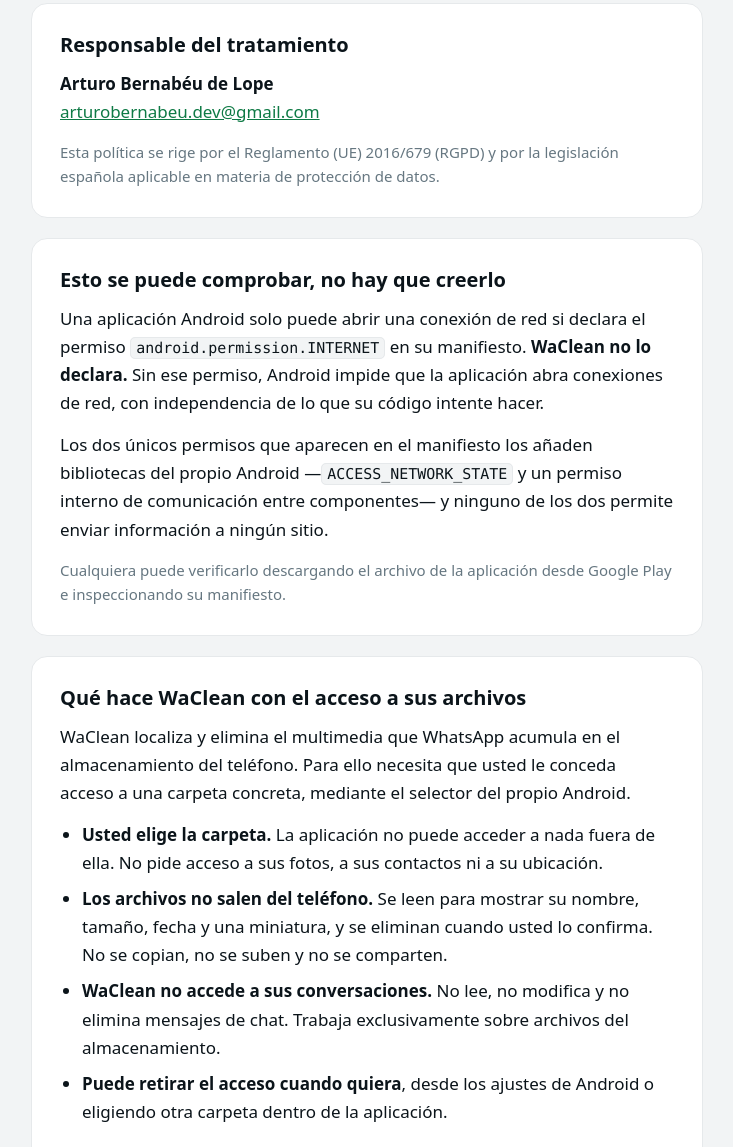
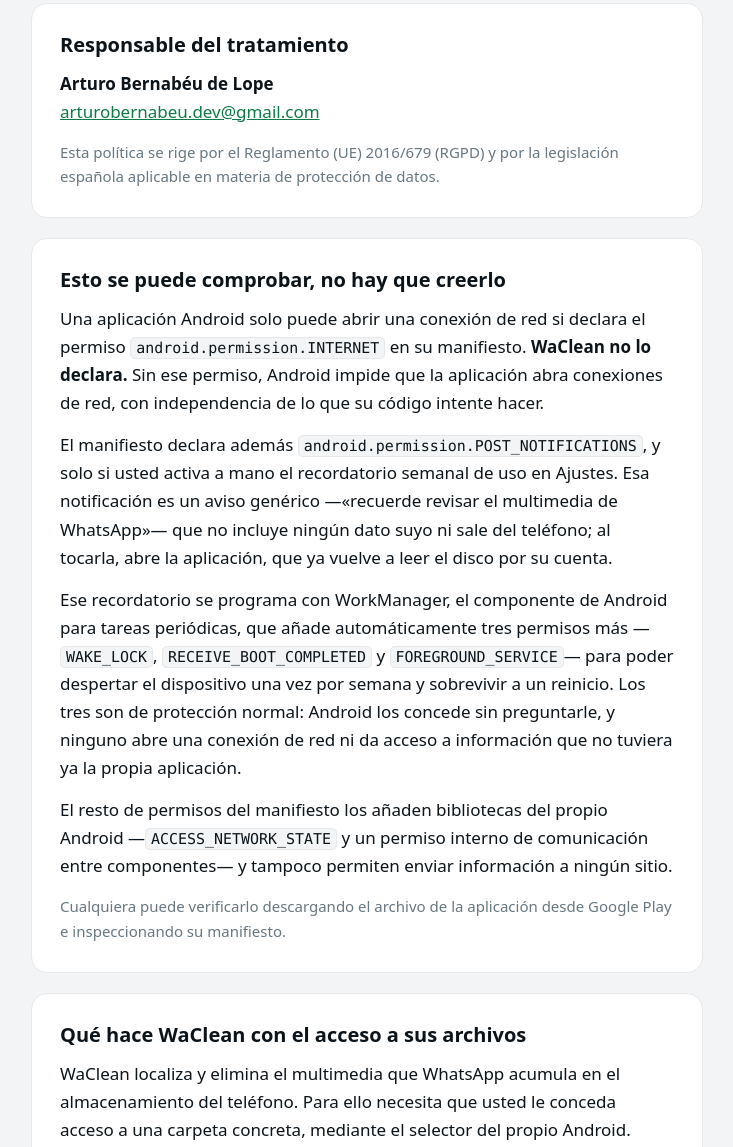
Before and after one commit to arturobernabeu/waclean-legal, a plain HTML site: page index.html in a window 1280 px wide. Shown: the part 390-1537 px from the top of the page, without its empty margins (273-1006 px from the left). Drawn offline with Linux system fonts and the light colour scheme.

Commit message:
docs: documenta el permiso de notificaciones y lo que arrastra WorkManager
D43 añadió POST_NOTIFICATIONS para el recordatorio semanal, junto con
WAKE_LOCK, RECEIVE_BOOT_COMPLETED y FOREGROUND_SERVICE (concesión
automática de WorkManager). La política solo mencionaba los dos permisos
de antes y se quedó desactualizada; el manifiesto real ya tenía seis.

```diff
--- a/index.html
+++ b/index.html
@@ -170,10 +170,26 @@
       código intente hacer.
     </p>
     <p>
-      Los dos únicos permisos que aparecen en el manifiesto los añaden
-      bibliotecas del propio Android —<code>ACCESS_NETWORK_STATE</code> y un
-      permiso interno de comunicación entre componentes— y ninguno de los dos
-      permite enviar información a ningún sitio.
+      El manifiesto declara además <code>android.permission.POST_NOTIFICATIONS</code>,
+      y solo si usted activa a mano el recordatorio semanal de uso en Ajustes.
+      Esa notificación es un aviso genérico —«recuerde revisar el multimedia
+      de WhatsApp»— que no incluye ningún dato suyo ni sale del teléfono; al
+      tocarla, abre la aplicación, que ya vuelve a leer el disco por su cuenta.
+    </p>
+    <p>
+      Ese recordatorio se programa con WorkManager, el componente de Android
+      para tareas periódicas, que añade automáticamente tres permisos más
+      —<code>WAKE_LOCK</code>, <code>RECEIVE_BOOT_COMPLETED</code> y
+      <code>FOREGROUND_SERVICE</code>— para poder despertar el dispositivo una
+      vez por semana y sobrevivir a un reinicio. Los tres son de protección
+      normal: Android los concede sin preguntarle, y ninguno abre una conexión
+      de red ni da acceso a información que no tuviera ya la propia aplicación.
+    </p>
+    <p>
+      El resto de permisos del manifiesto los añaden bibliotecas del propio
+      Android —<code>ACCESS_NETWORK_STATE</code> y un permiso interno de
+      comunicación entre componentes— y tampoco permiten enviar información a
+      ningún sitio.
     </p>
     <p class="apagado">
       Cualquiera puede verificarlo descargando el archivo de la aplicación
@@ -325,7 +341,7 @@
       WaClean no está afiliado a WhatsApp LLC ni a Meta Platforms, Inc.
       WhatsApp es una marca registrada de sus respectivos titulares.
     </p>
-    <p class="apagado">Última actualización: 1 de agosto de 2026</p>
+    <p class="apagado">Última actualización: 13 de agosto de 2026</p>
   </div>
 </footer>
 
```
